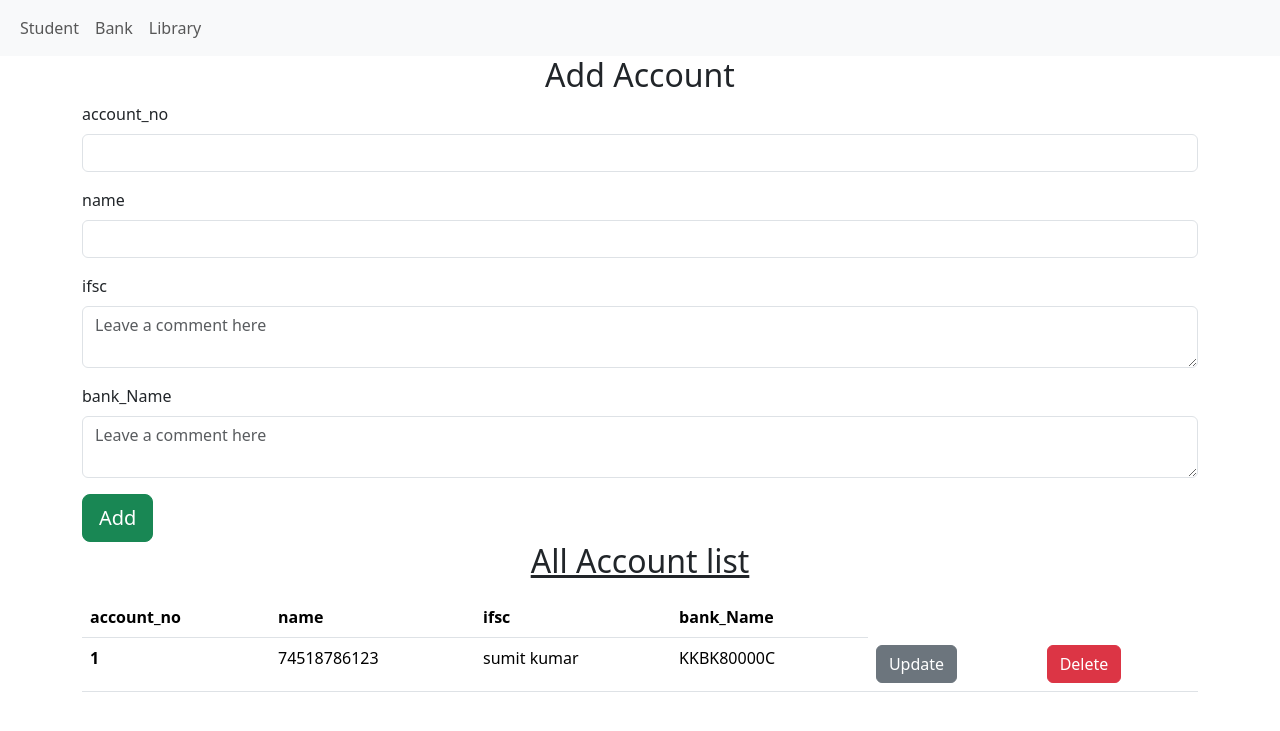
After one commit to sumo47/Sunstone_Backend_Task, a Flask app: page /bank in a window 1280 px wide. The commit adds this page. Shown: the top 731 px of the page. Run offline with Flask 3, Linux system fonts and the light colour scheme.

Commit message:
complete

```diff
--- a/app.py
+++ b/app.py
@@ -22,9 +22,10 @@ class library(db.Model):
 
 class bank(db.Model):
     id = db.Column(db.Integer, primary_key=True)
-    title = db.Column(db.String(20), nullable=False)
-    description = db.Column(db.String(20), nullable=False)
-    author = db.Column(db.String(20), nullable=False)
+    account_no = db.Column(db.Integer, nullable=False)
+    ifsc = db.Column(db.Integer, nullable=False)
+    name = db.Column(db.String(20), nullable=False)
+    bank_Name = db.Column(db.String(20), nullable=False)
 
 
 @app.route('/', methods=['GET', 'POST'])
@@ -128,4 +129,60 @@ def bookDelete():
     return redirect('/library')
 
 
+# Bank-------------------------------------------------------------------------------------
+
+@app.route('/bank', methods=['GET', 'POST'])
+def bankHome():
+    if request.method == 'POST':
+        account_no = request.form.get('account_no')
+        ifsc = request.form.get('ifsc')
+        name = request.form.get('name')
+        bank_Name = request.form.get('bank_Name')
+
+        newAcount = bank(name=name, ifsc=ifsc,
+                            account_no=account_no, bank_Name=bank_Name)
+        db.session.add(newAcount)
+        db.session.commit()
+
+        return redirect('/bank')
+
+    else:
+        listOfAccount = bank.query.all()
+        return render_template('bank.html', accounts=listOfAccount)
+
+@app.route('/bank/update', methods = ['GET', 'POST'])
+
+def bankUpdate():
+    account_id = request.args.get('id')
+    print(account_id)
+    accountData = bank.query.filter_by(id=account_id).first()
+    print(accountData)
+
+    if request.method == 'POST':
+        account_no = request.form.get('account_no')
+        ifsc = request.form.get('ifsc')
+        name = request.form.get('name')
+        bank_Name = request.form.get('bank_Name')
+
+        accountData.account_no = account_no
+        accountData.ifsc = ifsc
+        accountData.name = name
+        accountData.bank_Name = bank_Name
+
+        db.session.add(accountData)
+        db.session.commit()
+
+        return redirect('/bank')
+    else:
+        return render_template('bankUpdate.html', account=accountData)
+
+
+@app.route('/bank/delete')
+def accountDelete():
+    account_id = request.args.get('id')
+    data = bank.query.filter_by(id=account_id).first()
+    db.session.delete(data)
+    db.session.commit()
+    return redirect('/bank')
+
 app.run(debug=True)
--- /dev/null
+++ b/templates/bank.html
@@ -0,0 +1,74 @@
+
+{% extends 'parent.html' %}
+
+{% block title %}
+<title>Home</title>
+{% endblock title %}
+
+{% block main %}
+
+<!-- This will contain the Main part of the html page-->
+<main>
+    <h2 class="text-center">Add Account</h2>
+    <div class="container">
+        <form action="/bank" method="post">
+            <div class="mb-3">
+                <label for="account_no" class="form-label">account_no</label>
+                <input type="Text" class="form-control" id="account_no" name="account_no">
+            </div>
+            <div class="mb-3">
+                <label for="name" class="form-label">name</label>
+                <input type="Text" class="form-control" id="name" name="name">
+            </div>
+            <div class="mb-3">
+                <label for="ifsc" class="form-label">ifsc</label><br>
+                <textarea name="ifsc" class="form-control" placeholder="Leave a comment here"
+                    id="ifsc"></textarea>
+            </div>
+            <div class="mb-3">
+                <label for="bank_Name" class="form-label">bank_Name</label><br>
+                <textarea name="bank_Name" class="form-control" placeholder="Leave a comment here"
+                    id="bank_Name"></textarea>
+            </div>
+            <!-- <div class="mb-3 form-check">
+                <input type="checkbox" class="form-check-input" id="exampleCheck1">
+                <label class="form-check-label" for="exampleCheck1">Check me out</label>
+            </div> -->
+            <button type="submit" class="btn btn-success btn-lg">Add</button>
+        </form>
+    </div>
+    <u>
+        <h2 class="text-center">All Account list</h2>
+    </u>
+    <div class="container List my-3">
+        <table class="table">
+            <thead>
+                <tr>
+                    <th scope="col">account_no</th>
+                    <th scope="col">name</th>
+                    <th scope="col">ifsc</th>
+                    <th scope="col">bank_Name</th>
+
+                </tr>
+            </thead>
+            <tbody>
+
+                {% for account in accounts %}
+                <tr>
+                    <th scope="row">{{account.id}}</th>
+                    <td>{{account.account_no}}</td>
+                    <td>{{account.name}}</td>
+                    <td>{{account.ifsc}}</td>
+                    <td><a href="/bank/update?id={{account.id}}" class="btn btn-secondary">Update</a> </td>
+                    <td><a href="/bank/delete?id={{account.id}}" class="btn btn-danger">Delete</a></td>
+                </tr>
+
+                {% endfor %}
+
+
+            </tbody>
+        </table>
+    </div>
+
+</main>
+{% endblock main %}
--- a/templates/parent.html
+++ b/templates/parent.html
@@ -20,7 +20,7 @@
         <nav class="navbar navbar-expand-lg navbar-light bg-light">
             <div class="container-fluid">
                 <!-- <a class="navbar-brand" href="#">Navbar</a> -->
-                <a href="/"> <img src="/static/images.jpg" alt="Task" style="width: 3rem;"></a>
+                <!-- <a href="/"> <img src="/static/images.jpg" alt="Task" style="width: 3rem;"></a> -->
                 <button class="navbar-toggler" type="button" data-bs-toggle="collapse"
                     data-bs-target="#navbarSupportedContent" aria-controls="navbarSupportedContent"
                     aria-expanded="false" aria-label="Toggle navigation">
@@ -31,11 +31,17 @@
                         <!-- <li class="nav-item">
                             <a class="nav-link active" aria-current="page" href="/">Home</a>
                         </li> -->
+                        <!-- <li class="nav-item">
+                            <a class="nav-link" href="/contact">Contact</a>
+                        </li> -->
                         <li class="nav-item">
-                            <a class="nav-link" href="/contact">Contact</a>
+                            <a class="nav-link" href="/">Student</a>
                         </li>
                         <li class="nav-item">
-                            <a class="nav-link" href="/about">About</a>
+                            <a class="nav-link" href="/bank">Bank</a>
+                        </li>
+                        <li class="nav-item">
+                            <a class="nav-link" href="/library">Library</a>
                         </li>
                         <!-- <li class="nav-item dropdown">
                             <a class="nav-link dropdown-toggle" href="#" id="navbarDropdown" role="button"
```
Also changed, not shown: templates/bankUpdate.html (added, +39 -0 lines), instance/sumit.db.
